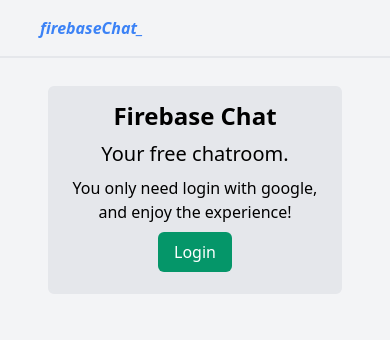
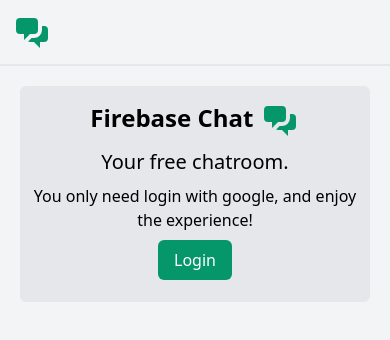
Before and after one commit to lmoscheni/firebase-chat-app, a React (Create React App) app: page / in a window 390 px wide. Shown: the top 340 px of the page. Built offline with nearby package versions, Linux system fonts and the light colour scheme; no server answers.

Commit message:
Fix some styles

```diff
--- a/src/App/index.tsx
+++ b/src/App/index.tsx
@@ -11,7 +11,7 @@
   return (
     <div className="bg-gray-100 h-screen overflow-hidden">
       <Navbar />
-      <div className="px-10 py-5 h-full">
+      <div className="h-full px-3 py-3 sm:px-10 sm:py-5">
         {user ? <ChatPage /> : <HomePage />}
       </div>
     </div>
--- a/src/components/ChatPage.tsx
+++ b/src/components/ChatPage.tsx
@@ -7,7 +7,11 @@
 import ErrorMessage from "./Error";
 
 import { Message } from "../models/Message";
-import { addDoc, DocumentData, QueryDocumentSnapshot } from "firebase/firestore";
+import {
+  addDoc,
+  DocumentData,
+  QueryDocumentSnapshot,
+} from "firebase/firestore";
 import { SyntheticEvent, useState } from "react";
 import { useAuthState } from "react-firebase-hooks/auth";
 
@@ -75,7 +79,7 @@
         </div>
       )}
       <div className="h-5/6">
-        <div className="h-full overflow-auto p-2 bg-white flex-1 rounded-md shadow-md">
+        <div className="h-full overflow-auto p-1 bg-white flex-1 rounded-md shadow-md">
           {value?.docs
             .sort(sortMessagesByDate)
             .map((doc: QueryDocumentSnapshot) => (
@@ -99,7 +103,7 @@
           }}
         />
         <button onClick={submitMessage} disabled={!content || submissionError}>
-          <ArrowCircleRightIcon className="h-9 w-9 text-green-600" />
+          <ArrowCircleRightIcon className="rounded-full h-9 w-9 text-green-600 hover:text-black hover:bg-gray-200" />
         </button>
       </div>
     </div>
--- a/src/components/HomePage.tsx
+++ b/src/components/HomePage.tsx
@@ -1,5 +1,7 @@
 import { signInWithPopup } from "firebase/auth";
 import { authenticationProvider, authenticator } from "../App/firebase";
+
+import { ChatAlt2Icon } from "@heroicons/react/solid";
 
 type HomePageProps = {};
 
@@ -8,7 +10,8 @@
     <div className="p-2 sm:p-5">
       <main className="px-2 py-3 bg-gray-200 text-center border-2 rounded-md sm:p-5">
         <h1 className="text-2xl mb-2 font-bold sm:text-4xl sm:mb-5">
-          Firebase Chat
+          Firebase Chat{" "}
+          <ChatAlt2Icon className="inline w-10 h-10 text-green-600" />
         </h1>
         <p className="text-xl mb-2 sm:text-xl">Your free chatroom.</p>
         <p>You only need login with google, and enjoy the experience!</p>
--- a/src/components/Navbar.tsx
+++ b/src/components/Navbar.tsx
@@ -2,6 +2,8 @@
 import { useState } from "react";
 import { useAuthState } from "react-firebase-hooks/auth";
 import { authenticator } from "../App/firebase";
+
+import { ChatAlt2Icon } from "@heroicons/react/solid";
 
 type NavbarProps = {};
 
@@ -10,8 +12,10 @@
   const [isOpen, setIsOpen] = useState<boolean>(false);
 
   return (
-    <nav className="w-full px-10 py-4 flex flex-row justify-between border-b-2">
-      <div className="font-extrabold text-blue-500 italic">firebaseChat_</div>
+    <nav className="w-full px-3 py-3 flex flex-row justify-between border-b-2 sm:px-10 sm:py-4">
+      <div className="font-extrabold italic">
+        <ChatAlt2Icon className="w-10 h-10 text-green-600" />
+      </div>
       <ul className="flex flex-row gap-10 font-semibold">
         {!user ? null : (
           <li>
@@ -27,7 +31,7 @@
                 onBlur={() => setIsOpen(false)}
               >
                 <p
-                  className="block px-4 py-2 text-xs text-gray-800 rounded-lg hover:bg-blue-500 hover:text-white"
+                  className="block px-4 py-2 text-xs text-gray-800 rounded-lg hover:bg-green-300 hover:text-white"
                   onClick={() => {
                     setIsOpen(!isOpen);
                     signOut(authenticator);
```
